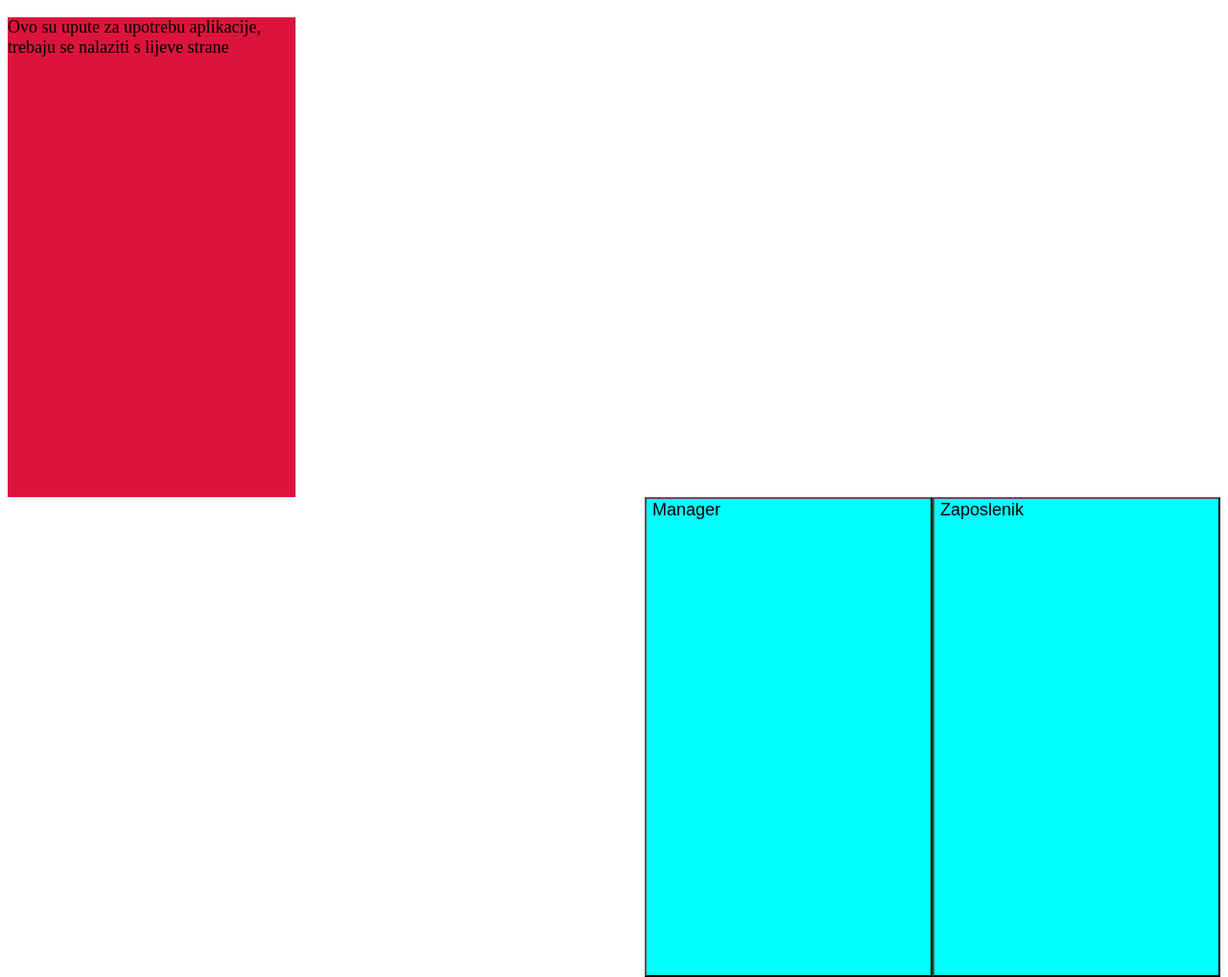
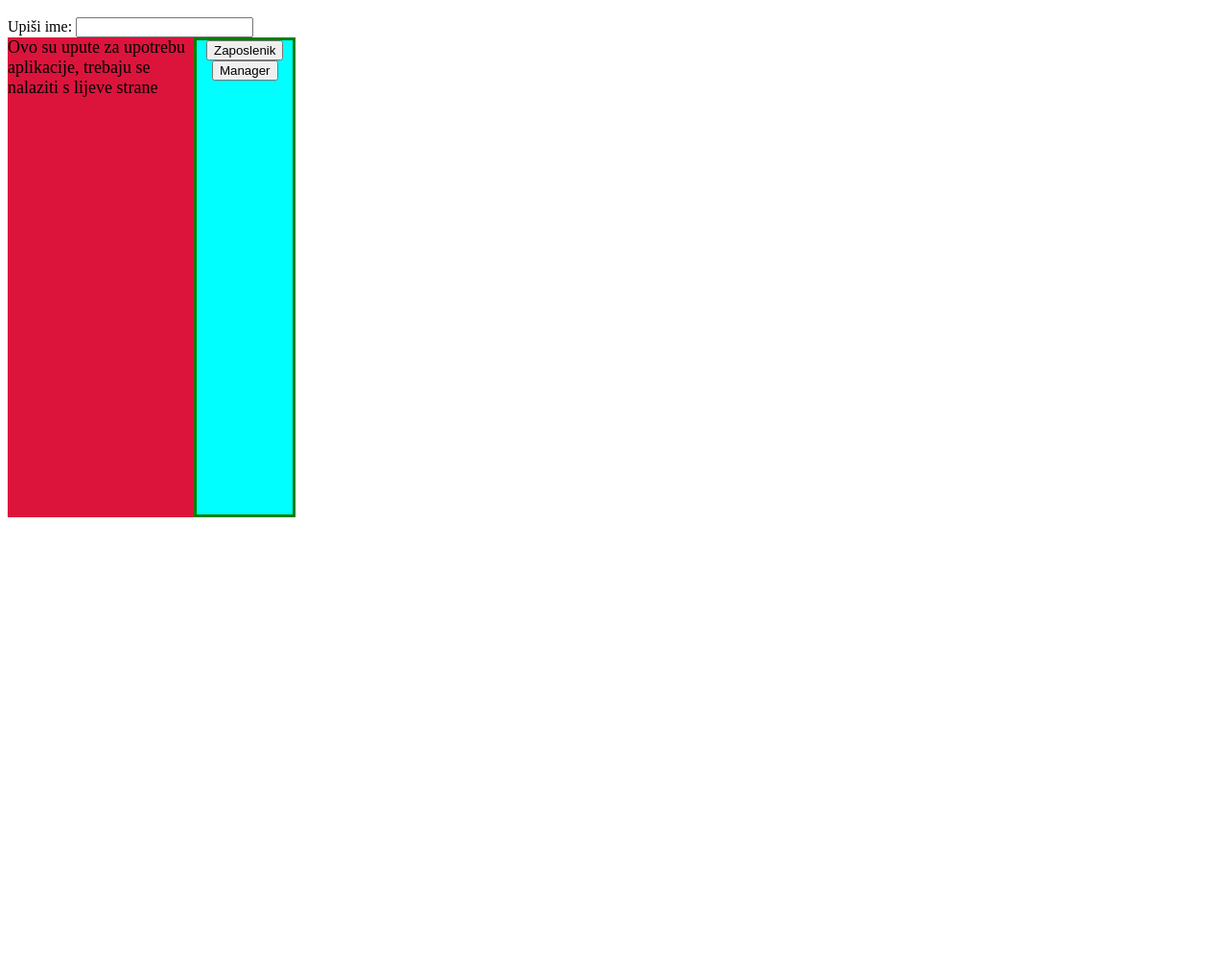
Before and after one commit to elozar1/proba1, a plain HTML site: page index.html in a window 1280 px wide. Shown: the part 48-1066 px from the top of the page at 96% size. After the commit the page ends 800 px from the top, so only its background shows below. Drawn offline with Linux system fonts and the light colour scheme.

Commit message:
Dodan javascript

```diff
--- a/index.html
+++ b/index.html
@@ -8,12 +8,19 @@
   </head>
   <body>
     <h1>Dobrodošli</h1>
-    <div id="upute">
-      Ovo su upute za upotrebu aplikacije, trebaju se nalaziti s lijeve strane
+    <div id="user-div">
+      <label for="input">Upiši ime:</label>
+      <input type="text" name="input" id="name-input" />
     </div>
-    <div id="btn-container">
-      <button id="zaposlenik">Zaposlenik</button>
-      <button id="manager">Manager</button>
+    <div class="container">
+      <div id="upute">
+        Ovo su upute za upotrebu aplikacije, trebaju se nalaziti s lijeve strane
+      </div>
+      <div id="btn-container">
+        <button id="zaposlenik">Zaposlenik</button>
+        <button id="manager">Manager</button>
+      </div>
     </div>
+    <script defer src="script.js"></script>
   </body>
 </html>
--- /dev/null
+++ b/script.js
@@ -0,0 +1,10 @@
+const zaposlenik_btn = document.querySelector("#zaposlenik");
+const manager_btn = document.querySelector("#manager");
+const name_input = document.querySelector("#name-input");
+
+const getZaposlenik = () => {
+  const name = name_input.value;
+  console.log(name);
+};
+
+zaposlenik_btn.addEventListener("click", getZaposlenik);
--- a/style.css
+++ b/style.css
@@ -1,4 +1,4 @@
-#upute {
+.container {
   background-color: crimson;
   display: flex;
   width: 300px;
@@ -11,11 +11,18 @@ h1 {
   background-color: cadetblue;
 }
 
-#btn-container > button {
-  background-color: aqua;
-  display: flex;
+#upute {
+  background-color: crimson;
   width: 300px;
   height: 500px;
   font-size: large;
-  float: right;
 }
+
+#btn-container {
+  background-color: aqua;
+  flex-grow: 1;
+  text-align: center;
+  border: 3px solid green;
+  top: 50%;
+  bottom: 50%;
+}
```
